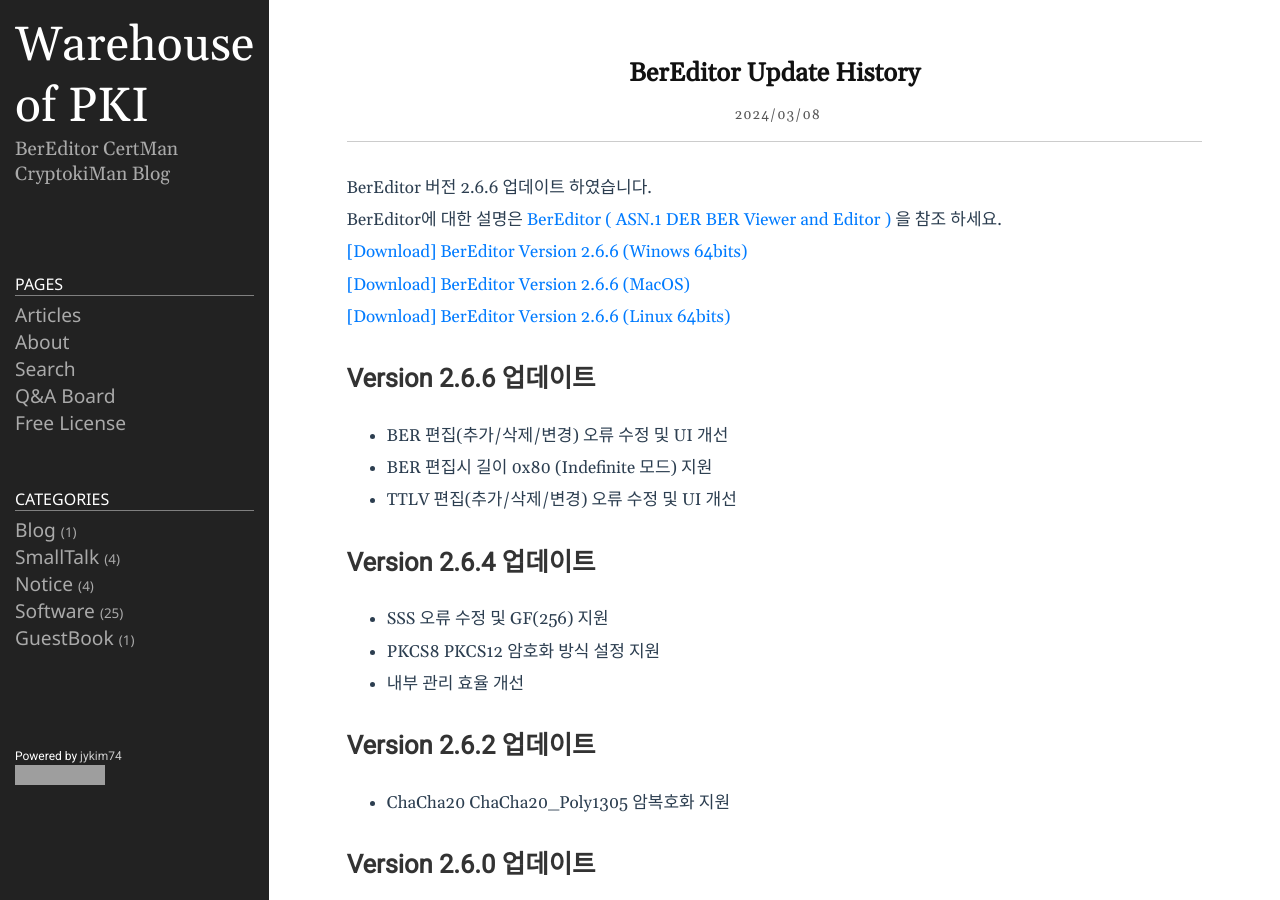
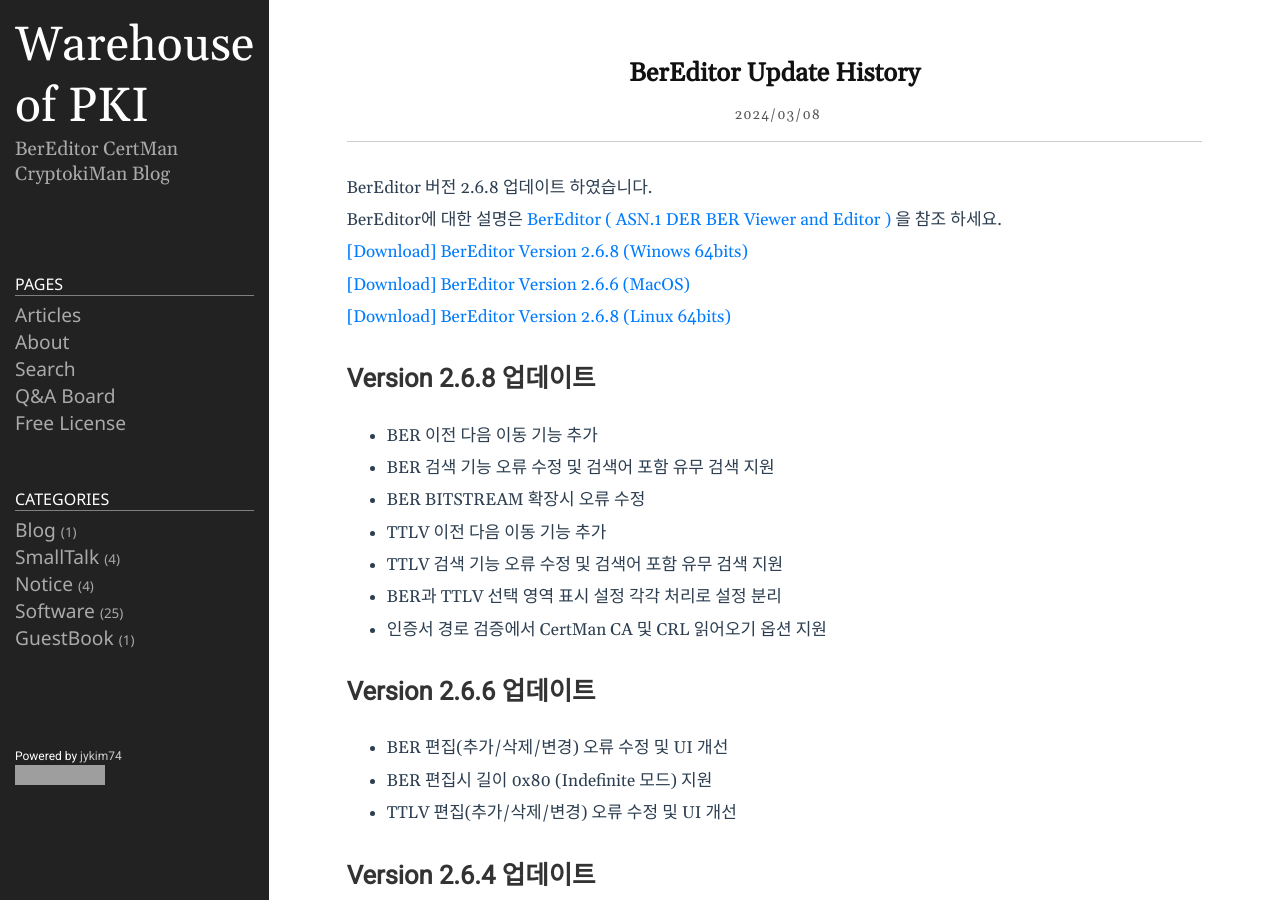
Before and after one commit to jykim74/jykim74.github.io, a Jekyll site: the page built from _posts/2024-03-08-BerEditorUpdate.md, in a window 1280 px wide and 900 px high. Built offline with Jekyll 4.4.1, drawn with Linux system fonts in a browser that asks for light colours; nearby versions of some CDN libraries; comment, search, counter and statistics services are not loaded; grey boxes are pictures that could not be loaded.

Commit message:
BerEditor Version 2.6.8 msi zip 적용

```diff
--- a/_posts/2023-04-13-BerEditor.markdown
+++ b/_posts/2023-04-13-BerEditor.markdown
@@ -16,11 +16,11 @@
 
 This is a program I made personally, so if you have any questions or bugs, use [Google Groups]( https://groups.google.com/g/bereditor, "Google Groups" )
 
-[[Download] BerEditor Version 2.6.6 (Win64)]( https://jykim74.github.io/msi/BerEditor-enV266.msi "BerEditor" )
+[[Download] BerEditor Version 2.6.8 (Win64)]( https://jykim74.github.io/msi/BerEditor-enV268.msi "BerEditor" )
 
 [[Download] BerEditor Version 2.6.6 (MacOS)]( https://jykim74.github.io/dmg/BerEditorV266.dmg "BerEditor" )
 
-[[Download] BerEditor Version 2.6.6 (Linux64)]( https://jykim74.github.io/zip/BerEditorV266.zip "BerEditor" )
+[[Download] BerEditor Version 2.6.8 (Linux64)]( https://jykim74.github.io/zip/BerEditorV268.zip "BerEditor" )
 
 If you would like to receive a license, simply write a request in [Free License Request](https::/jykim7.mycafe24.com/user_reg.php) and you can receive a trial (30-day) license.
 Of course, you can apply for a license multiple times.
--- a/_posts/2024-03-08-BerEditorUpdate.md
+++ b/_posts/2024-03-08-BerEditorUpdate.md
@@ -4,14 +4,23 @@
 tags: [ASN.1,ASN.1 viewer, BER, DER, PQC, RSA, ECDSA, DSA, PQC, ML-KEM, ML-DSA, SLH-DSA]
 category: Software
 ---
-BerEditor 버전 2.6.6 업데이트 하였습니다.
+BerEditor 버전 2.6.8 업데이트 하였습니다.
 BerEditor에 대한 설명은 [BerEditor ( ASN.1 DER BER Viewer and Editor )](https://jykim74.tistory.com/36) 을 참조 하세요.
 
-[\[Download\] BerEditor Version 2.6.6 (Winows 64bits)](https://jykim74.github.io/msi/BerEditor-enV266.msi)
+[\[Download\] BerEditor Version 2.6.8 (Winows 64bits)](https://jykim74.github.io/msi/BerEditor-enV268.msi)
 
 [\[Download\] BerEditor Version 2.6.6 (MacOS)](https://jykim74.github.io/dmg/BerEditorV266.dmg)
 
-[\[Download\] BerEditor Version 2.6.6 (Linux 64bits)](https://jykim74.github.io/zip/BerEditorV266.zip)
+[\[Download\] BerEditor Version 2.6.8 (Linux 64bits)](https://jykim74.github.io/zip/BerEditorV268.zip)
+
+## Version 2.6.8 업데이트
+- BER 이전 다음 이동 기능 추가
+- BER 검색 기능 오류 수정 및 검색어 포함 유무 검색 지원
+- BER BITSTREAM 확장시 오류 수정
+- TTLV 이전 다음 이동 기능 추가
+- TTLV 검색 기능 오류 수정 및 검색어 포함 유무 검색 지원
+- BER과 TTLV 선택 영역 표시 설정 각각 처리로 설정 분리
+- 인증서 경로 검증에서 CertMan CA 및 CRL 읽어오기 옵션 지원
 
 ## Version 2.6.6 업데이트
 - BER 편집(추가/삭제/변경) 오류 수정 및 UI 개선
--- a/appcast/bereditor_appcast_win.xml
+++ b/appcast/bereditor_appcast_win.xml
@@ -5,9 +5,9 @@
 		<description>Feed for BerEditor updates</description>
 		<language>en</language>
 		<item>
-			<title>Version 2.6.6</title>
+			<title>Version 2.6.8</title>
 			<sparkle:releaseNotesLink>https://jykim74.github.io/software/2024/03/08/BerEditorUpdate.html</sparkle:releaseNotesLink>
-			<enclosure url="https://jykim74.github.io/msi/BerEditor-enV266.msi" sparkle:version="2.6.6" length="0" type="application/octet-stream"/>
+			<enclosure url="https://jykim74.github.io/msi/BerEditor-enV268.msi" sparkle:version="2.6.8" length="0" type="application/octet-stream"/>
 		</item>
 	</channel>
 </rss>
--- a/appcast/bereditor_appcast_win_ko.xml
+++ b/appcast/bereditor_appcast_win_ko.xml
@@ -5,9 +5,9 @@
 		<description>Feed for BerEditor updates</description>
 		<language>en</language>
 		<item>
-			<title>Version 2.6.6</title>
+			<title>Version 2.6.8</title>
 			<sparkle:releaseNotesLink>https://jykim74.github.io/software/2024/03/08/BerEditorUpdate.html</sparkle:releaseNotesLink>
-			<enclosure url="https://jykim74.github.io/msi/BerEditor-enV266.msi" sparkle:version="2.6.6" length="0" type="application/octet-stream"/>
+			<enclosure url="https://jykim74.github.io/msi/BerEditor-enV268.msi" sparkle:version="2.6.8" length="0" type="application/octet-stream"/>
 		</item>
 	</channel>
 </rss>
```
